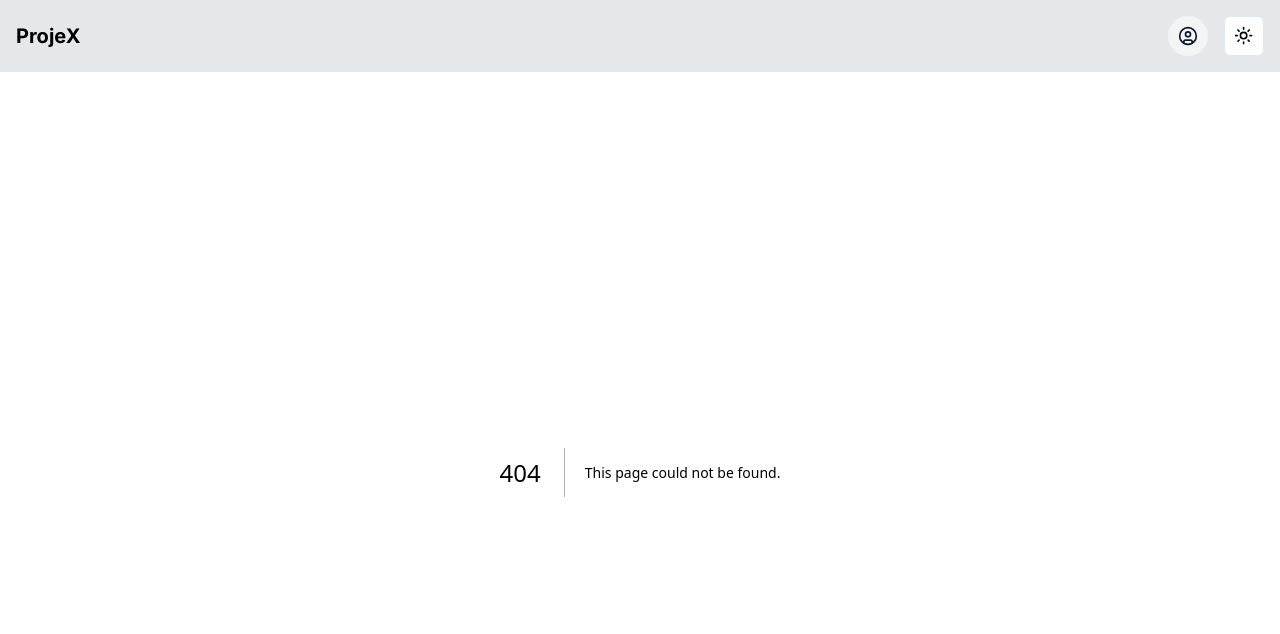
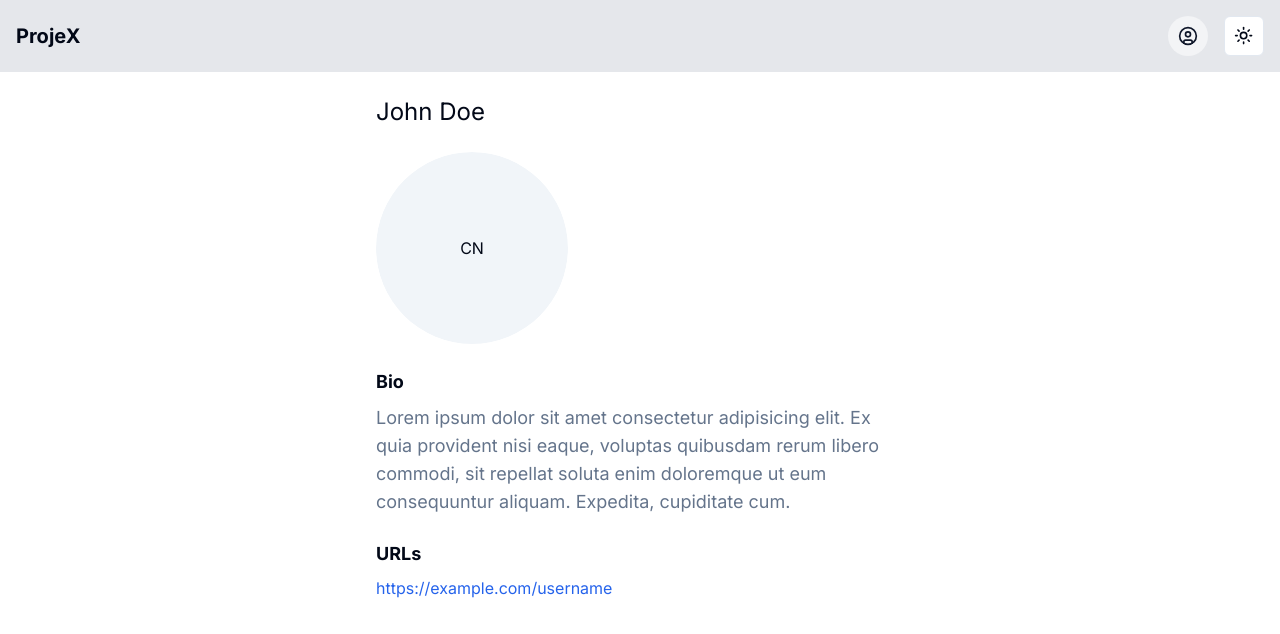
Before and after one commit to mikias-wondim/hive-project-management-nextjs, a Next.js app: page /profile/1 in a window 1280 px wide. Before the commit this address had no page. Shown: the top 634 px of the page. Built offline with nearby package versions, Linux system fonts and the light colour scheme.

Commit message:
add closed projects

```diff
--- a/app/commonStyles.ts
+++ b/app/commonStyles.ts
@@ -17,3 +17,5 @@ export const secondaryBtnStyles = `
 export const successBtnStyles = `bg-green-600 hover:bg-green-700 text-white px-4 py-2 rounded-sm h-8`;
 
 export const primaryBtnStyles = `bg-blue-500 text-white hover:bg-blue-600`;
+
+export const deleteBtnStyles = `text-red-400 hover:bg-red-100 hover:text-red-700 hover:border hover:border-red-200 dark:text-red-600 dark:hover:bg-red-950 dark:hover:text-red-300 dark:hover:border-red-900`;
--- a/app/profile/ProfileForm.tsx
+++ b/app/profile/ProfileForm.tsx
@@ -1,7 +1,6 @@
 'use client';
 
 import { ProfilePhotoUploader } from '@/components/ProfilePhotoUploader';
-import { Avatar, AvatarFallback, AvatarImage } from '@/components/ui/avatar';
 import { Button } from '@/components/ui/button';
 import {
   Form,
@@ -17,7 +16,7 @@ import { Textarea } from '@/components/ui/textarea';
 import { toast } from '@/components/ui/use-toast';
 import { cn } from '@/lib/utils';
 import { zodResolver } from '@hookform/resolvers/zod';
-import { Plus } from 'lucide-react';
+import { Trash } from 'lucide-react';
 import { useFieldArray, useForm } from 'react-hook-form';
 import { z } from 'zod';
 import { primaryBtnStyles } from '../commonStyles';
@@ -39,6 +38,7 @@ const profileFormSchema = z.object({
   urls: z
     .array(
       z.object({
+        label: z.string(),
         value: z.string().url({ message: 'Please enter a valid URL.' }),
       })
     )
@@ -49,7 +49,7 @@ type ProfileFormValues = z.infer<typeof profileFormSchema>;
 
 const defaultValues: Partial<ProfileFormValues> = {
   bio: '',
-  urls: [{ value: '' }],
+  urls: [{ value: '', label: 'label' }],
 };
 
 export function ProfileForm() {
@@ -59,7 +59,7 @@ export function ProfileForm() {
     mode: 'onChange',
   });
 
-  const { fields, append } = useFieldArray({
+  const { fields, append, remove } = useFieldArray({
     name: 'urls',
     control: form.control,
   });
@@ -140,12 +140,26 @@ export function ProfileForm() {
                     <FormDescription className={cn(index !== 0 && 'sr-only')}>
                       Add links to your website, blog, or social media profiles.
                     </FormDescription>
+                    <div className="flex gap-1">
+                      <FormControl className="w-[100px]">
+                        <Input {...field} placeholder="Platform" />
+                      </FormControl>
                       <FormControl>
                         <Input
                           {...field}
                           placeholder="https://example.com/username"
                         />
                       </FormControl>
+                      {fields.length > 1 && (
+                        <Button
+                          variant="ghost"
+                          className="p-2 text-red-500 hover:bg-red-100 hover:text-red-600 dark:text-red-800 dark:hover:bg-red-900 dark:hover:text-red-300"
+                          onClick={() => remove(index)}
+                        >
+                          <Trash className="w-4 h-4" />
+                        </Button>
+                      )}
+                    </div>
                     <FormMessage />
                   </FormItem>
                 )}
@@ -156,7 +170,7 @@ export function ProfileForm() {
               variant="outline"
               size="sm"
               className="mt-2"
-              onClick={() => append({ value: '' })}
+              onClick={() => append({ value: '', label: '' })}
             >
               Add URL
             </Button>
--- /dev/null
+++ b/app/profile/[profileId]/page.tsx
@@ -0,0 +1,37 @@
+import { Avatar, AvatarFallback, AvatarImage } from '@/components/ui/avatar';
+import React from 'react';
+
+const ProfileViewingPage = () => {
+  return (
+    <div className="w-[24rem] md:w-[36rem]  mx-auto px-6 pb-4">
+      <h1 className="text-2xl py-6">John Doe</h1>
+      <Avatar className="w-48 h-48">
+        <AvatarImage src="" />
+        <AvatarFallback>CN</AvatarFallback>
+      </Avatar>
+
+      <div>
+        <h1 className="text-lg pt-6 pb-2 font-bold">Bio</h1>
+        <p className="text-lg text-muted-foreground">
+          Lorem ipsum dolor sit amet consectetur adipisicing elit. Ex quia
+          provident nisi eaque, voluptas quibusdam rerum libero commodi, sit
+          repellat soluta enim doloremque ut eum consequuntur aliquam. Expedita,
+          cupiditate cum.
+        </p>
+      </div>
+
+      <div>
+        <h1 className="text-lg pt-6 pb-2 font-bold">URLs</h1>
+        <a
+          href="https://example.com/username"
+          target="_blank"
+          className="text-blue-600"
+        >
+          https://example.com/username
+        </a>
+      </div>
+    </div>
+  );
+};
+
+export default ProfileViewingPage;
--- a/app/projects/Projects.tsx
+++ b/app/projects/Projects.tsx
@@ -9,6 +9,8 @@ import {
   DropdownMenuTrigger,
 } from '@/components/ui/dropdown-menu';
 import { Badge } from '@/components/ui/badge';
+import { cn } from '@/lib/utils';
+import { deleteBtnStyles } from '../commonStyles';
 
 export const Projects = () => {
   return (
@@ -23,14 +25,23 @@ export const Projects = () => {
             <SquareKanban className="w-4 h-4 mr-2" />
             <span>All Projects</span>
           </TabsTrigger>
+          <TabsTrigger value="closed-projects">
+            <SquareKanban className="w-4 h-4 mr-2" />
+            <span>Closed Projects</span>
+          </TabsTrigger>
         </TabsList>
 
         <TabsContent value="my-projects">
           <SearchAndButton placeholderText="Search my projects" />
-          <ProjectList />
+          <ProjectList tab="mine" />
         </TabsContent>
         <TabsContent value="all-projects">
           <SearchAndButton />
+          <ProjectList tab="all" />
+        </TabsContent>
+        <TabsContent value="closed-projects">
+          <SearchAndButton placeholderText="Search closed projects" />
+          <ProjectList tab="closed" />
         </TabsContent>
       </Tabs>
     </div>
@@ -60,12 +71,24 @@ const projects = [
   },
 ];
 
-const ProjectList = () => {
+interface ProjectListProps {
+  tab: 'mine' | 'all' | 'closed';
+}
+
+const ProjectList = ({ tab }: ProjectListProps) => {
   return (
     <div className="border rounded-md">
       <div className="flex justify-between items-center bg-slate-100 dark:bg-slate-900 p-6">
         <div>
-          <span className="text-sm">Projects(2)</span>
+          {tab === 'mine' && (
+            <span className="text-sm">My Projects({projects.length})</span>
+          )}
+          {tab === 'all' && (
+            <span className="text-sm">All Projects({projects.length})</span>
+          )}
+          {tab === 'closed' && (
+            <span className="text-sm">Closed Projects({projects.length})</span>
+          )}
         </div>
         <div className="relative">
           <DropdownMenu>
@@ -105,10 +128,21 @@ const ProjectList = () => {
                 <DropdownMenuTrigger className=" font-bold">
                   . . .
                 </DropdownMenuTrigger>
-                <DropdownMenuContent>
-                  <DropdownMenuItem>Edit</DropdownMenuItem>
-                  <DropdownMenuItem>Delete</DropdownMenuItem>
-                </DropdownMenuContent>
+                {tab === 'closed' ? (
+                  <DropdownMenuContent>
+                    <DropdownMenuItem>ReOpen</DropdownMenuItem>
+                    <DropdownMenuItem className={cn(deleteBtnStyles)}>
+                      Delete Permanently
+                    </DropdownMenuItem>
+                  </DropdownMenuContent>
+                ) : (
+                  <DropdownMenuContent>
+                    <DropdownMenuItem>Edit</DropdownMenuItem>
+                    <DropdownMenuItem className={cn(deleteBtnStyles)}>
+                      Close
+                    </DropdownMenuItem>
+                  </DropdownMenuContent>
+                )}
               </DropdownMenu>
             </div>
           </div>
```
Also changed, not shown: 1 other file (tests, documents, lock files or other folders). Lines whose indentation alone changed are shown as unchanged.
